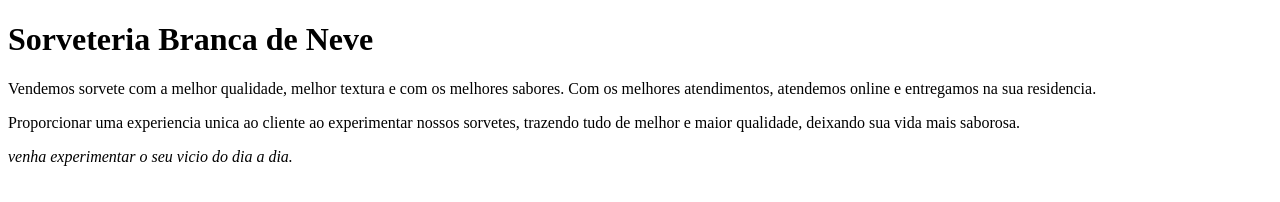
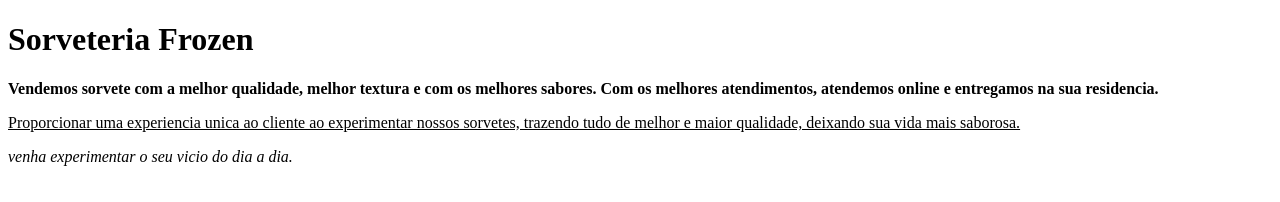
Before and after one commit to soaresmariana2006/Tancredo-1B--PensamentoComputacional, a plain HTML site: page Index.html in a window 1280 px wide. Drawn offline with Linux system fonts and the light colour scheme.

```diff
--- a/Index.html
+++ b/Index.html
@@ -1,21 +1,19 @@
  <!DOCTYPE html>
- <html>
+ <html lang="pt-br">
  <head>
     <meta charset='utf-8'>
-    <meta http-equiv='X-UA-Compatible' content='IE=edge'>
-    <title> sorveteria branca de neve </title>
 
+    <title> Sorveteria Frozen </title>
 
+    </head>
+    <body>
+     <h1> Sorveteria Frozen </h1>
 
- </head>
- <body>
-     <h1>Sorveteria Branca de Neve</h1>
+     <p><strong>Vendemos sorvete com a melhor qualidade, melhor textura e com os melhores sabores.
+     Com os melhores atendimentos, atendemos online e entregamos na sua residencia.</strong></p>
 
-     <p>Vendemos sorvete com a melhor qualidade, melhor textura e com os melhores sabores.
-     Com os melhores atendimentos, atendemos online e entregamos na sua residencia.</p>
-
-    <p>Proporcionar uma experiencia unica ao cliente ao experimentar nossos sorvetes,
-     trazendo tudo de melhor e maior qualidade, deixando sua vida mais saborosa.</p>
+    <p><u>Proporcionar uma experiencia unica ao cliente ao experimentar nossos sorvetes,
+     trazendo tudo de melhor e maior qualidade, deixando sua vida mais saborosa.</u></p>
 
     <p style="font-size: 30px:"><em> venha experimentar o seu vicio do dia a dia.</em></p>
  </body>
--- /dev/null
+++ b/style.css
@@ -0,0 +1,3 @@
+body{
+    background: #ffc8dd;
+}
```
